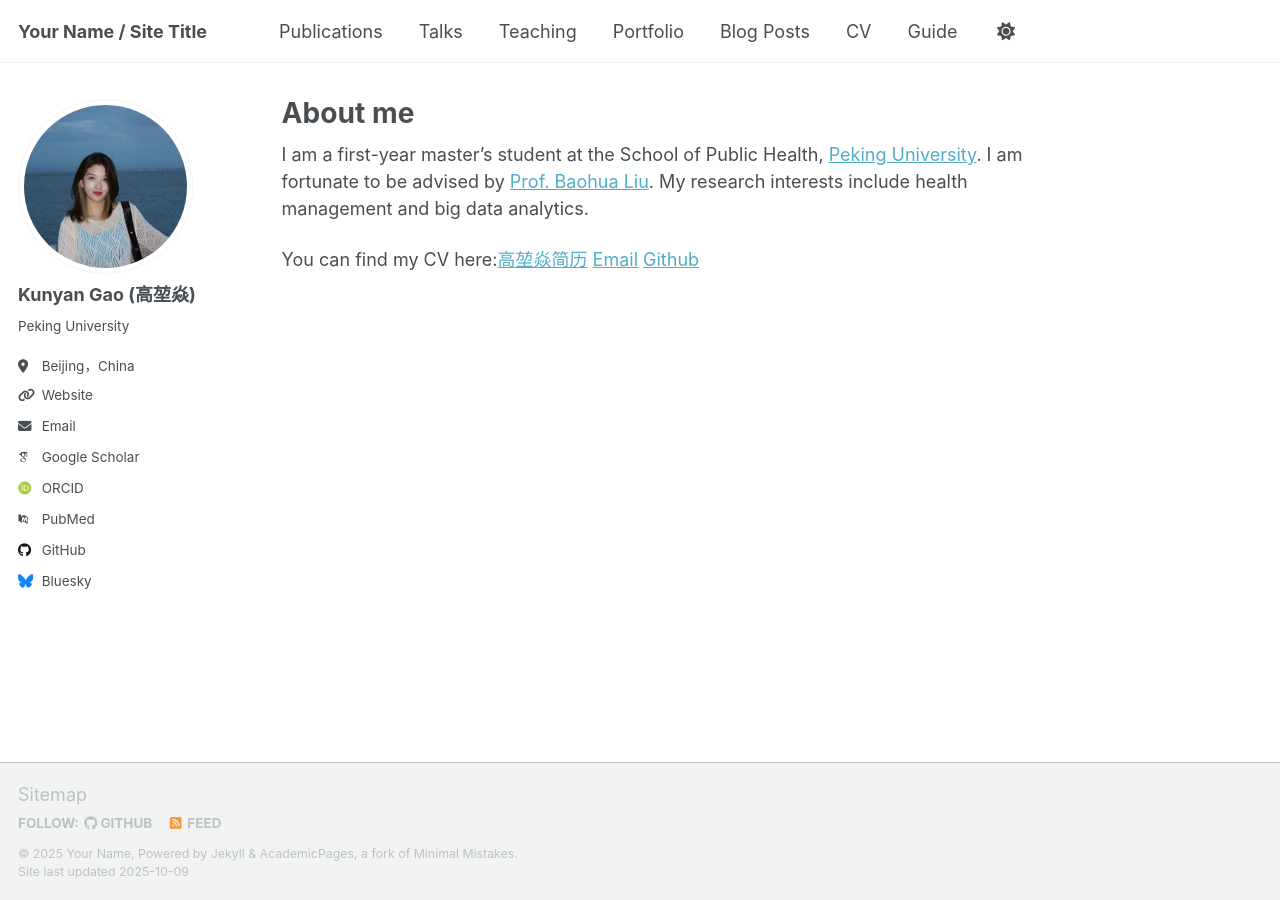
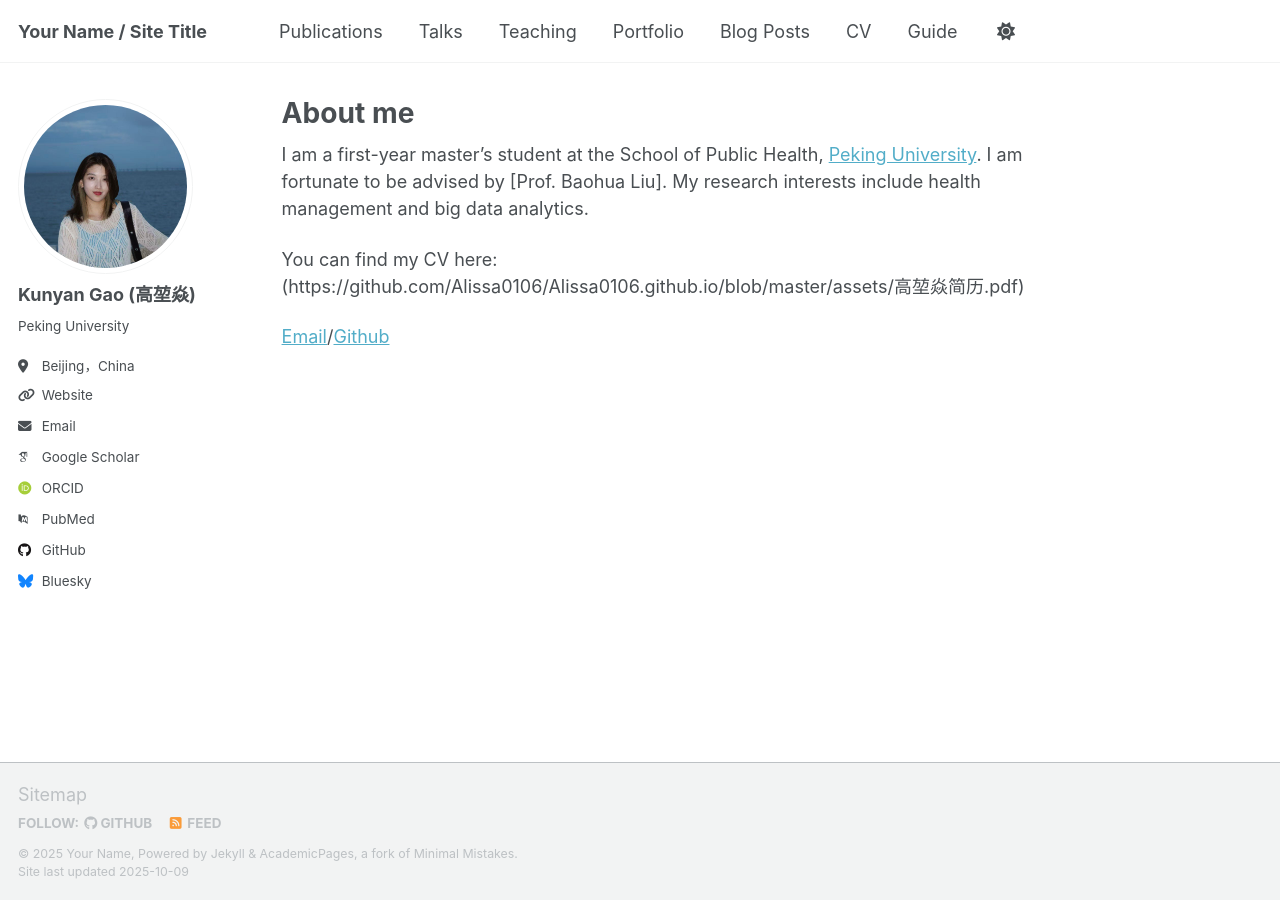
Before and after one commit to Alissa0106/Alissa0106.github.io, a Jekyll site: the page built from _pages/about.md, in a window 1280 px wide. Built offline with Jekyll 4.4.1, drawn with Linux system fonts in a browser that asks for light colours; some web fonts are replaced; a script that is not in the unit is left out; part of the change alters nothing that is shown.

Commit message:
Update about.md

```diff
--- a/_pages/about.md
+++ b/_pages/about.md
@@ -7,7 +7,8 @@ redirect_from:
   - /about.html
 ---
 
-I am a first-year master's student at the School of Public Health, [Peking University](https://www.pku.edu.cn/). I am fortunate to be advised by [Prof. Baohua Liu](https://sph.pku.edu.cn/info/1542/4012.htm). My research interests include health management and big data analytics.
+I am a first-year master's student at the School of Public Health, [Peking University](https://www.pku.edu.cn/). I am fortunate to be advised by [Prof. Baohua Liu]. My research interests include health management and big data analytics.
 
-You can find my CV here:[高堃焱简历](https://github.com/Alissa0106/Alissa0106.github.io/blob/master/assets/高堃焱简历.pdf)
-[Email](gaokunyan25@stu.pku.edu.com) [Github](https://alissa0106.github.io/)
+You can find my CV here:(https://github.com/Alissa0106/Alissa0106.github.io/blob/master/assets/高堃焱简历.pdf)
+
+[Email](gaokunyan25@stu.pku.edu.com)/[Github](https://alissa0106.github.io/)
```
